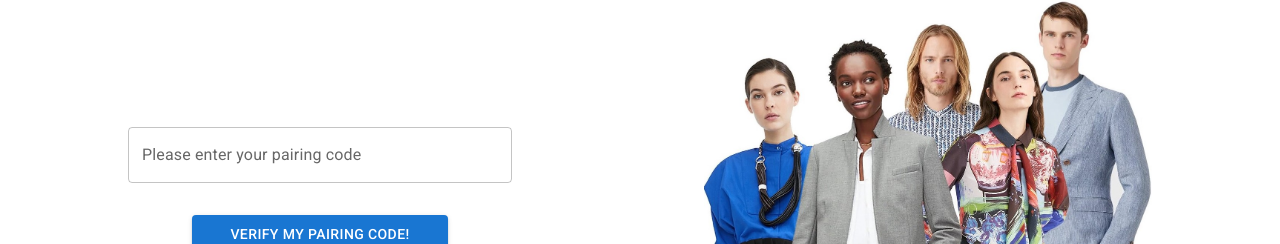
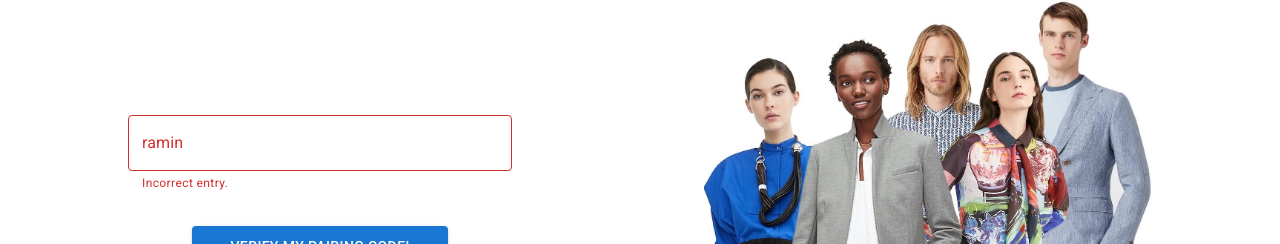
Before and after one commit to sirraminyavari/mixomoda-shopify-cli, a Next.js app: page / in a window 1280 px wide. Shown: the part 212-456 px from the top of the page. Built offline with nearby package versions, Linux system fonts and the light colour scheme; no server answers.

Commit message:
some changes

```diff
--- a/components/input.js
+++ b/components/input.js
@@ -1,14 +1,16 @@
 import { TextField } from "@mui/material";
-import usePeriod from "../hooks/usePeriod";
+import styled from 'styled-components';
 
-const Input = ({ label, animated, getValue, error }) => {
+const Input = ({ label, animated, getValue, $error }) => {
     return (
         <TextField
             variant="outlined"
-            label={ label }
+            error
+            label={ "ramin" }
             style={{ width: "100%" }}
             onKeyUp={ (e) => getValue(e.target.value) }
-        ></TextField>
+            helperText="Incorrect entry."
+        />
     );
 };
 
--- a/layout/store-pair-layout.js
+++ b/layout/store-pair-layout.js
@@ -1,4 +1,4 @@
-import { useState, useEffect } from "react";
+import { useState } from "react";
 import { Button } from "@mui/material";
 import Input from "../components/Input";
 import { MainWrapper, ImageContainer, ContentContainer, InputWrapper, ButtonWrapper } from "../styles/store-pair.styles";
@@ -35,9 +35,10 @@ const StorePairLayout = ({ codeConfirmed }) => {
     return (
         <MainWrapper>
             <ContentContainer>
-                <InputWrapper className={ shaking ? ' shake ' : ' ramin ' }>
+                <InputWrapper className={ shaking ? ' shake ' : '' }>
                     <Input
                         label="Please enter your pairing code"
+                        $error={ error }
                         getValue={ (value) => setCode(value) }
                     ></Input>
                 </InputWrapper>
```
